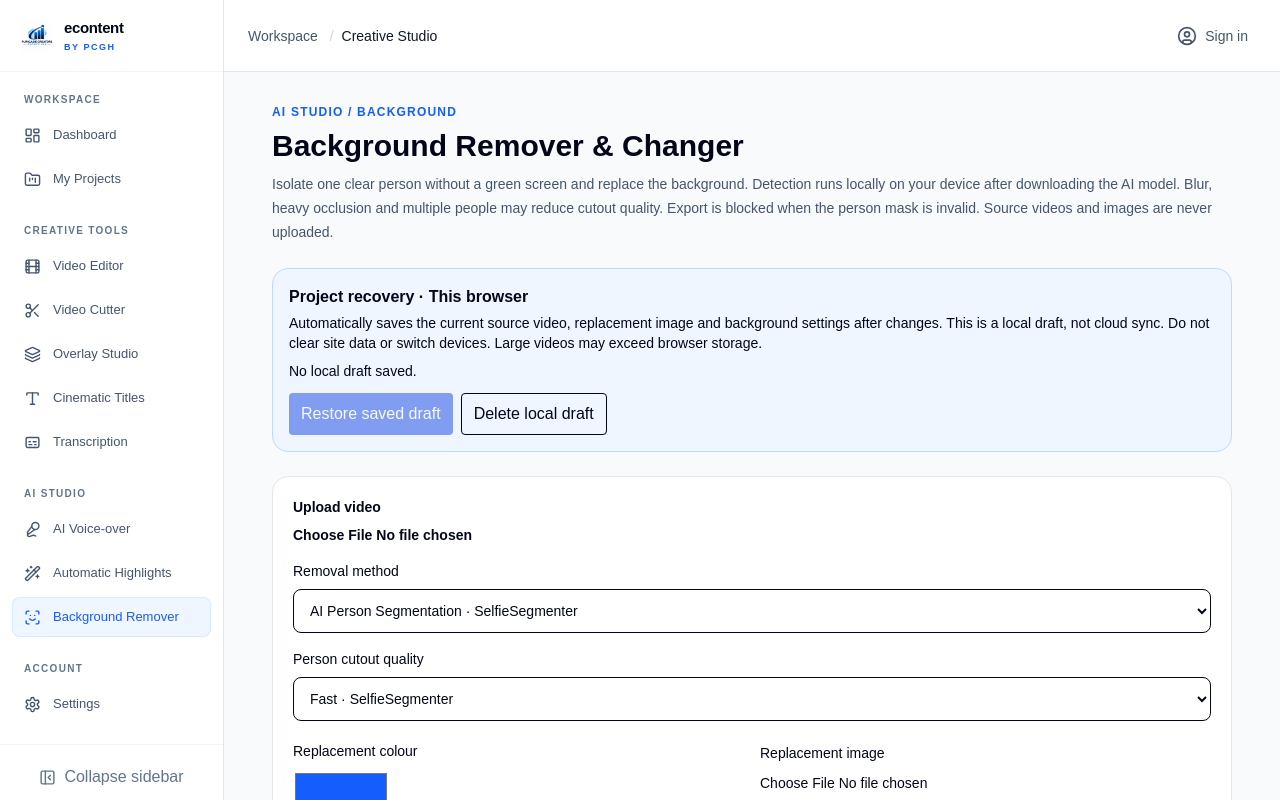
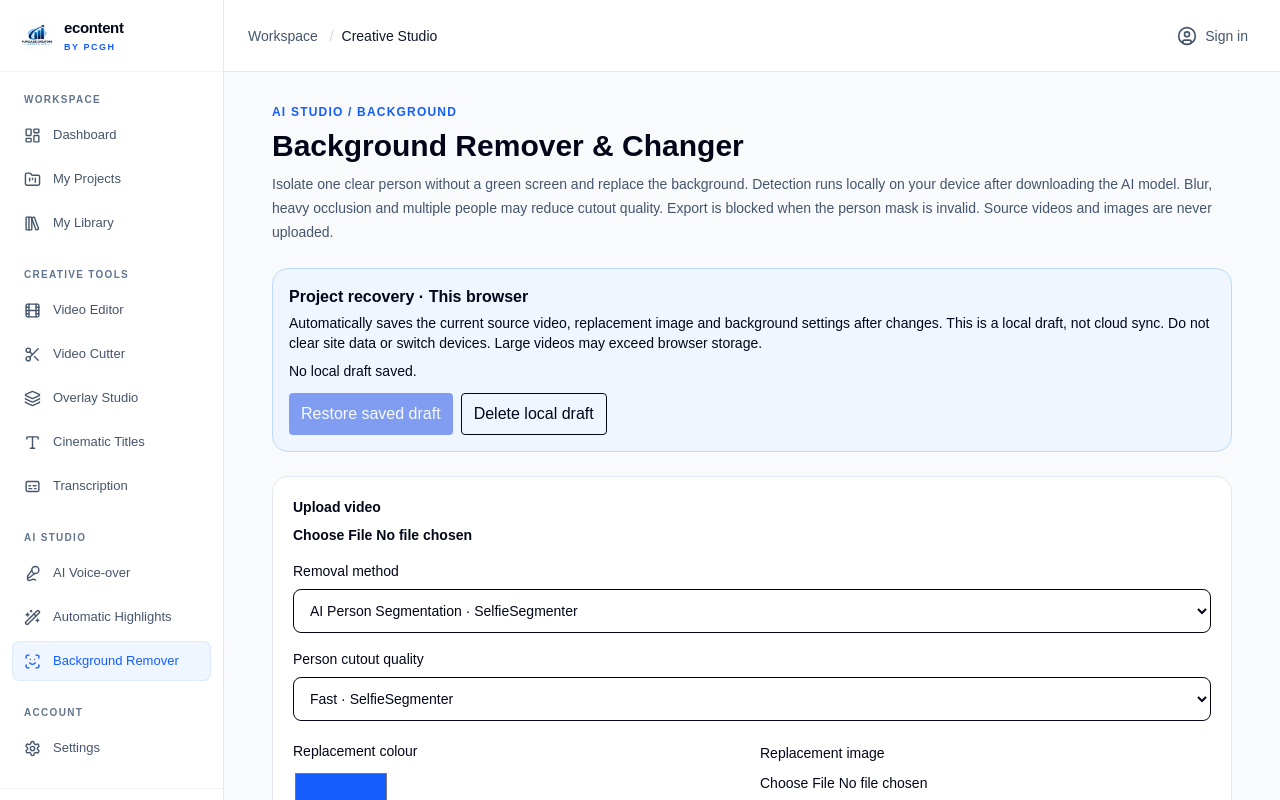
Before and after one commit to PCGHub/Econtent-by-PCGH, a Next.js app: page /ai-background in a window 1280 px wide. Shown: the top 800 px of the page. Built offline with nearby package versions, Linux system fonts and the light colour scheme; no server answers.

Commit message:
Add My Library to Econtent workspace navigation

```diff
--- a/components/account/dashboard/navigation.tsx
+++ b/components/account/dashboard/navigation.tsx
@@ -9,6 +9,7 @@ import {
   Clapperboard,
   Film,
   FolderKanban,
+  LibraryBig,
   Layers3,
   LayoutDashboard,
   LogOut,
@@ -71,6 +72,7 @@ const groups = [
     items: [
       { name: "Dashboard", href: "/dashboard", icon: LayoutDashboard },
       { name: "My Projects", href: "/projects", icon: FolderKanban },
+      { name: "My Library", href: "/library", icon: LibraryBig },
     ],
   },
   { name: "Creative Tools", items: DASHBOARD_TOOLS },
```
